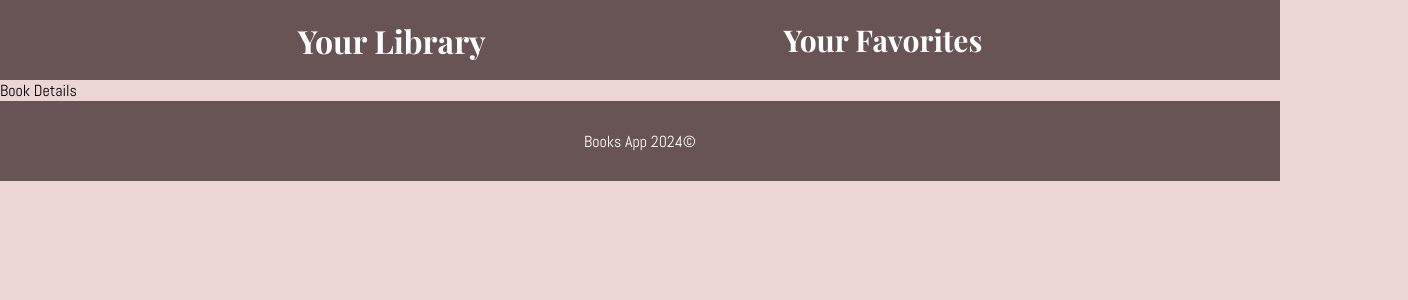
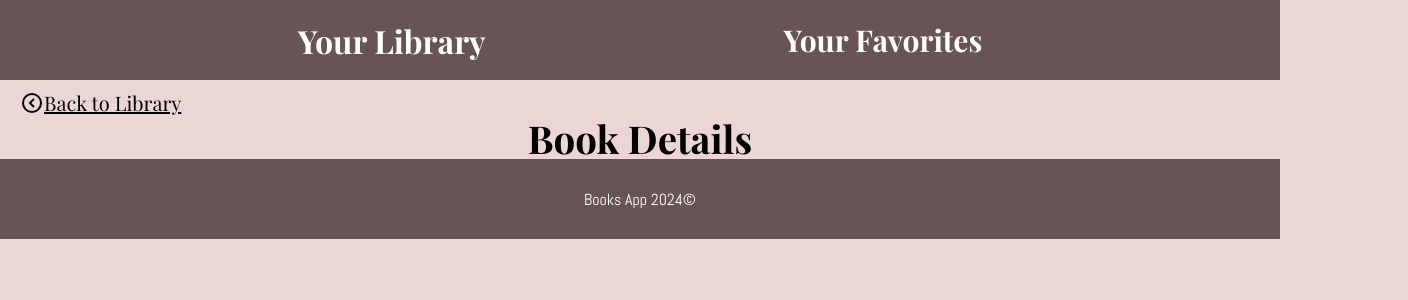
Before and after one commit to bineta-d/library-management-app, a React (Create React App) app: page /book/1 in a window 1280 px wide. Shown: the top 300 px of the page, 1408 px wide, since content can reach past the window. Built offline with nearby package versions, Linux system fonts and the light colour scheme; a web font is replaced by a local one.

Commit message:
working on details path

```diff
--- a/src/App.css
+++ b/src/App.css
@@ -148,10 +148,10 @@ img:hover{
 
 
  }
- .fav-title{
+ .title{
   display: flex;
   justify-content: center;
-  scale: 1.3;
+  scale: 1.2;
 
 }
 
--- a/src/components/BookDetails.jsx
+++ b/src/components/BookDetails.jsx
@@ -1,10 +1,19 @@
 import React from 'react';
 import '../App';
+import {Link} from 'react-router-dom';
 
 
 const BookDetails = () =>{
     return (
-        <div className='book-details'>Book Details</div>
+       <div className='book-details'>
+        <div>
+            <Link to="/"><button className='back-btn'>
+            <svg xmlns="http://www.w3.org/2000/svg" width="24" height="24"><path d="M12 2a10 10 0 1 0 10 10A10.011 10.011 0 0 0 12 2zm0 18a8 8 0 1 1 8-8 8.009 8.009 0 0 1-8 8z"/><path d="M13.293 7.293 8.586 12l4.707 4.707 1.414-1.414L11.414 12l3.293-3.293-1.414-1.414z"/></svg>
+                Back to Library</button></Link>
+            </div>
+            <h1 className='title'>Book Details</h1>
+        </div>
+
     )
 }
 export default BookDetails;
--- a/src/components/BookList.jsx
+++ b/src/components/BookList.jsx
@@ -3,13 +3,14 @@ import '../App';
 import {API_URL} from '../api' ;
 import axios from 'axios'
 import { useAppContext } from './context/appContext';
+import {Navigate, useNavigate} from 'react-router-dom';
 
 const Booklist = ()=> {
     const [books, setBooks] = useState([])
 //  destructure for the to used functions
     const {favorites, addToFavorites,removeFromFavorites} = useAppContext();
 
-    console.log('favorites are', favorites);
+    const navigate = useNavigate();
 
     const favoritesChecker = (id)=>{
         // checks if at least one element in array meets conditions
@@ -37,8 +38,12 @@ const Booklist = ()=> {
                     </div>
 
                     <div className="book-item image">
-                        <img src={book.image_url} alt={book.title} />
+                      <img src={book.image_url}
+                      alt="#"
+                      onClick={()=>navigate('books/${book.id}')}
+                      />
                     </div>
+
                     <div className="book-item authors">
                         <h2>{book.authors}</h2>
                     </div>
--- a/src/components/Favorites.jsx
+++ b/src/components/Favorites.jsx
@@ -19,7 +19,7 @@ const Favorites =() =>{
                 Back to Library</button></Link>
             </div>
 
-            <h1 className='fav-title'>Favorites</h1>
+            <h1 className='title'>Favorites</h1>
             {/* ternary op for if there is minimum one book added to favs */}
             {favorites.length > 0 ? (
                 <div className='fav-list'>
```
